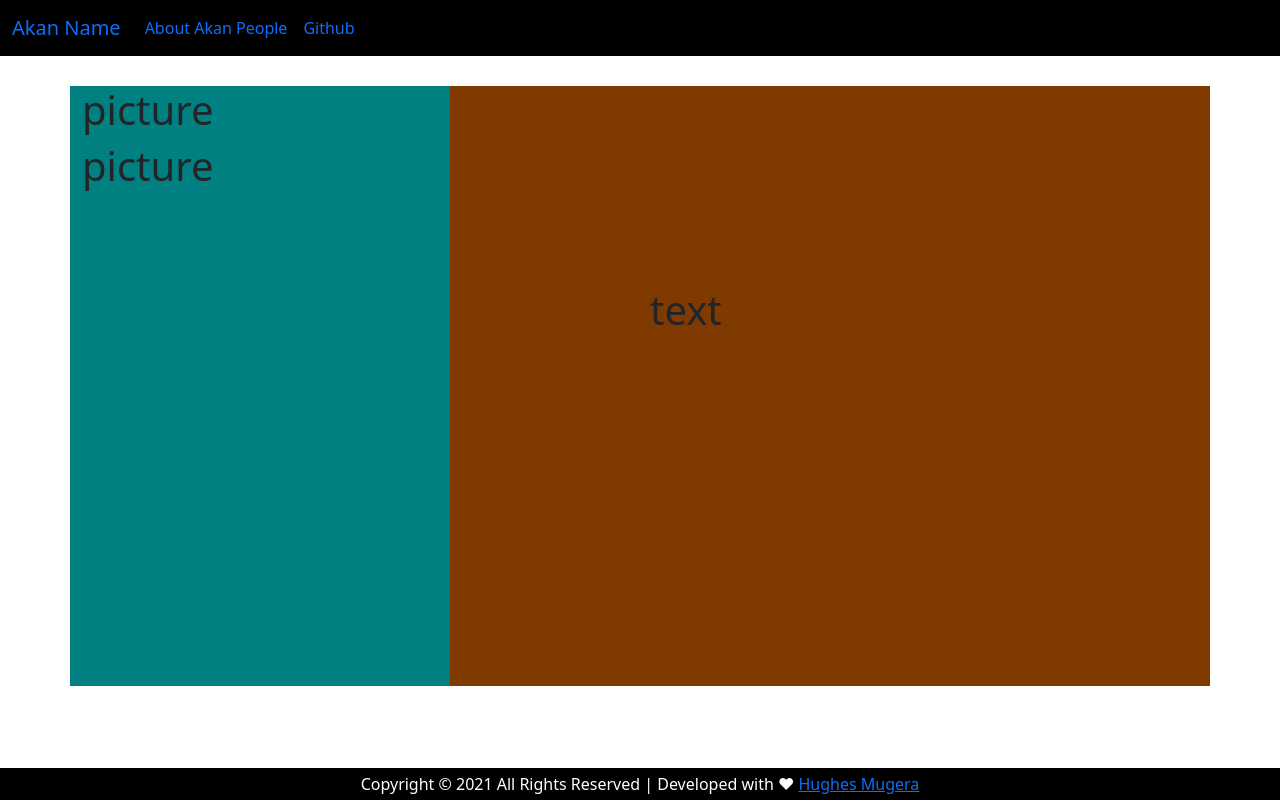
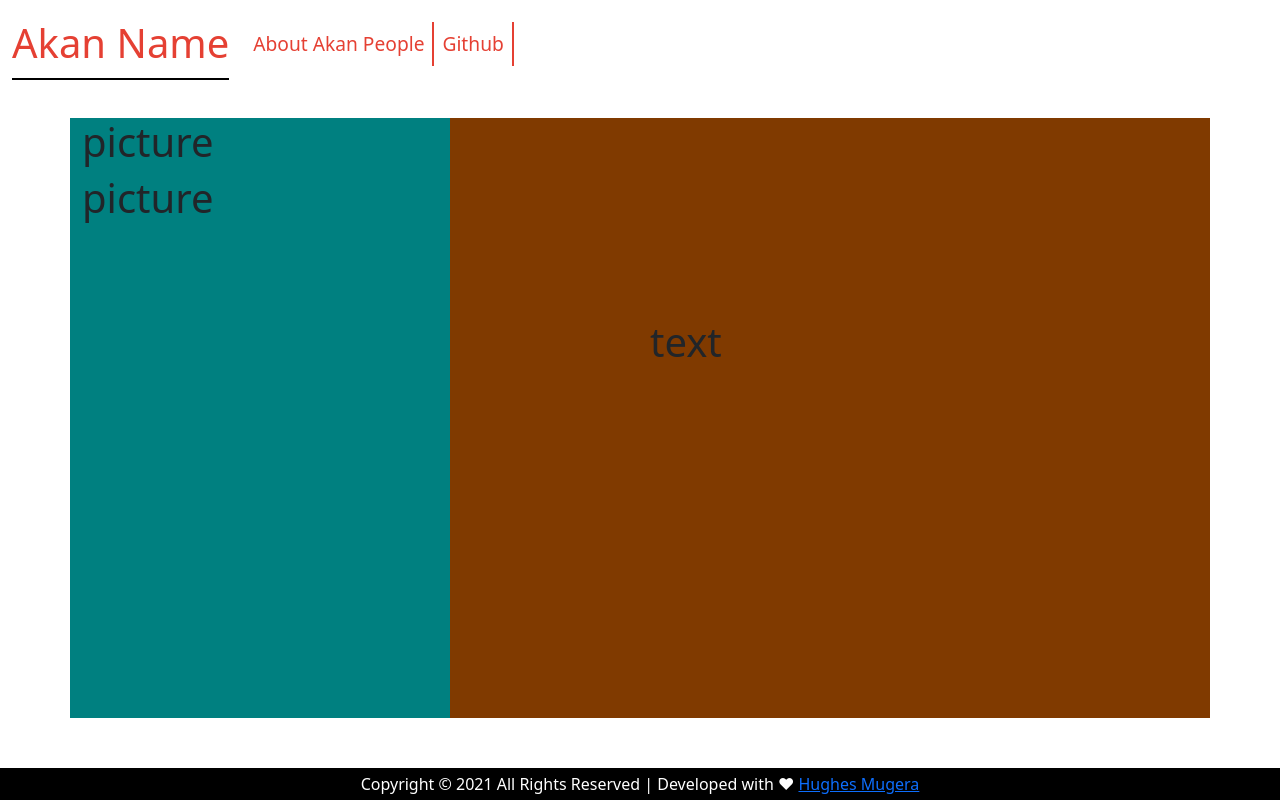
Before and after one commit to MugeraH/akanName, a plain HTML site: page index.html in a window 1280 px wide. Drawn offline with nearby package versions, Linux system fonts and the light colour scheme.

Commit message:
will edit navbar styling

```diff
--- a/css/styles.css
+++ b/css/styles.css
@@ -11,9 +11,23 @@ body {
   position: relative;
 }
 
+
 .navbar {
-  background-color: #000;
+  background-color: #fff;
 }
+
+.navbar .navbar-brand {
+  color: #e54033;
+  font-size: 40px;
+  border-bottom: 2px solid black;
+  border-right: none;
+}
+.navbar a {
+  color: #e54033;
+  font-size: 1.2em;
+  border-right:2px solid #e54033;
+}
+
 
 .container {
   background-color: white;
```
